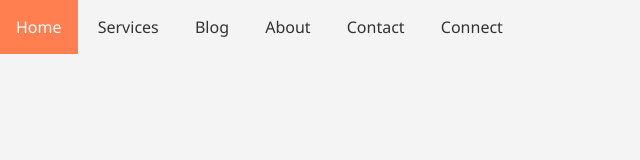
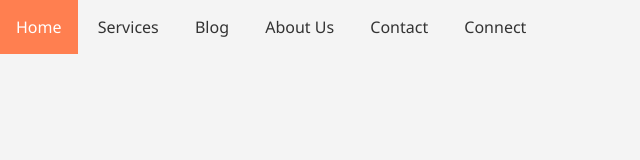
Before and after one commit to shubhloni/css-menu-drop-down, a plain HTML site: page index.html in a window 1280 px wide. Shown: the whole page, without its empty margins (0-640 px from the left). Drawn offline with Linux system fonts and the light colour scheme.

Commit message:
Added us

```diff
--- a/index.html
+++ b/index.html
@@ -34,7 +34,7 @@
             </li>
           </ul>
         </li>
-        <li><a href="#">About</a></li>
+        <li><a href="#">About Us</a></li>
         <li><a href="#">Contact</a></li>
         <li><a href="#">Connect</a></li>
       </ul>
```
